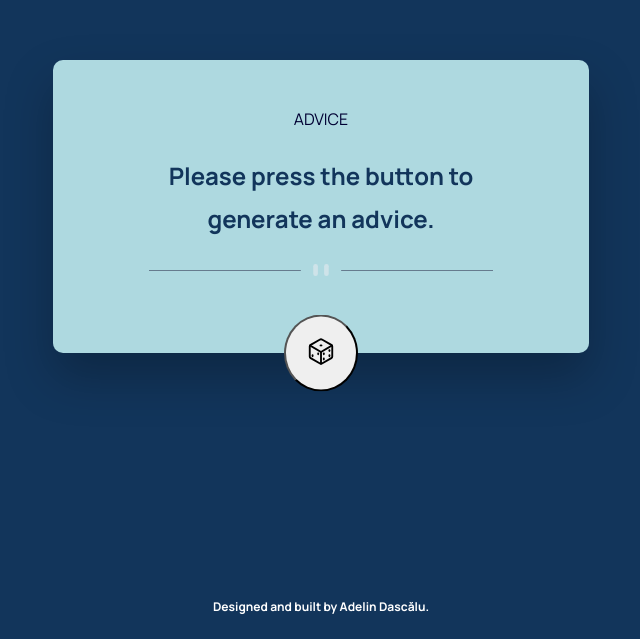
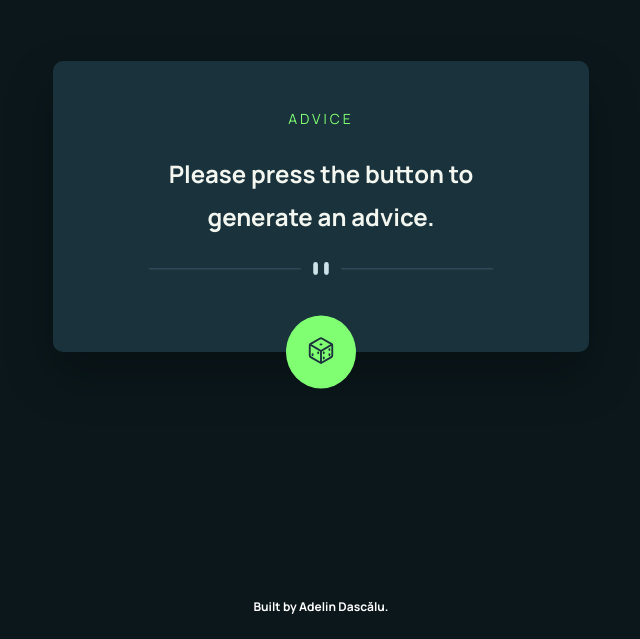
Before and after one commit to adelindascalu/advice-generator-by-axd, a plain HTML site: page index.html in a window 1280 px wide. Shown: the part 161-800 px from the top of the page, without its empty margins (319-959 px from the left). Drawn offline with nearby package versions, Linux system fonts and the light colour scheme.

Commit message:
Small changes

```diff
--- a/index.html
+++ b/index.html
@@ -1,11 +1,10 @@
 <!DOCTYPE html>
-
-<html>
+<html lang="en">
   <head>
     <meta charset="utf-8" />
     <meta http-equiv="X-UA-Compatible" content="IE=edge" />
     <title>Advice Generator</title>
-    <meta name="description" content="" />
+    <meta name="description" content="An application that generates advices." />
     <meta name="viewport" content="width=device-width, initial-scale=1" />
 
     <link rel="preconnect" href="https://fonts.googleapis.com" />
@@ -41,11 +40,11 @@
             alt="Divider"
           />
         </div>
-        <button class="btn" onclick="generateAdvice()">
+        <button class="btn">
           <ion-icon class="icon" name="dice-outline"></ion-icon>
         </button>
       </div>
-      <h2 class="footer">Designed and built by Adelin Dascălu.</h2>
+      <h2 class="footer">Built by Adelin Dascălu.</h2>
     </section>
   </body>
 </html>
--- a/script.js
+++ b/script.js
@@ -9,8 +9,11 @@ const generateAdvice = function () {
   adviceFetch
     .then((response) => response.json())
     .then((data) => {
-      adviceId.innerHTML = ` #${data.slip.id}`;
-      adviceText.innerHTML = `"${data.slip.advice}"`;
+      adviceId.textContent = ` #${data.slip.id}`;
+      adviceText.textContent = `"${data.slip.advice}"`;
+      console.log(data);
     })
     .catch((error) => alert("Hm, too many requests. Reload the page, please."));
 };
+
+adviceBtn.addEventListener("click", () => generateAdvice());
--- a/styles.css
+++ b/styles.css
@@ -9,9 +9,16 @@ html {
 }
 
 body {
-  background-color: #12355b;
+  background-color: var(--tertiary-color);
   font-size: 1.6rem;
   font-family: "Manrope", sans-serif;
+}
+
+:root {
+  --main-color: #19323c;
+  --secondary-color: #80ff72;
+  --tertiary-color: #0b171b;
+  --text-color: #f3f7f0;
 }
 
 .container {
@@ -28,7 +35,7 @@ body {
 }
 
 .advice-container {
-  background-color: #aed9e0;
+  background-color: var(--main-color);
   color: #fff;
   padding: 4.8rem 9.6rem;
   border-radius: 1rem;
@@ -38,17 +45,18 @@ body {
 }
 
 .advice-heading {
-  font-size: 1.6rem;
+  font-size: 1.4rem;
   text-transform: uppercase;
   font-weight: 400;
   margin-bottom: 2.4rem;
-  color: #003;
+  color: var(--secondary-color);
+  letter-spacing: 0.3rem;
 }
 
 .advice {
   font-size: 2.4rem;
   font-weight: 600;
-  color: #12355b;
+  color: var(--text-color);
   line-height: 1.8;
   margin-bottom: 2.4rem;
 }
@@ -63,18 +71,21 @@ body {
   left: 50%;
   transform: translate(-50%, -50%);
   padding: 2rem;
+  background-color: var(--secondary-color);
   border-radius: 50%;
+  border: none;
   cursor: pointer;
   transition: all 0.3s ease;
 }
 
 .btn:hover {
-  box-shadow: 0 2.4rem 4.8rem rgba(1, 1, 1, 0.25);
+  box-shadow: 0 0 3.2rem var(--secondary-color);
 }
 
 .icon {
   width: 3rem;
   height: 3rem;
+  color: var(--main-color);
 }
 
 .footer {
```
